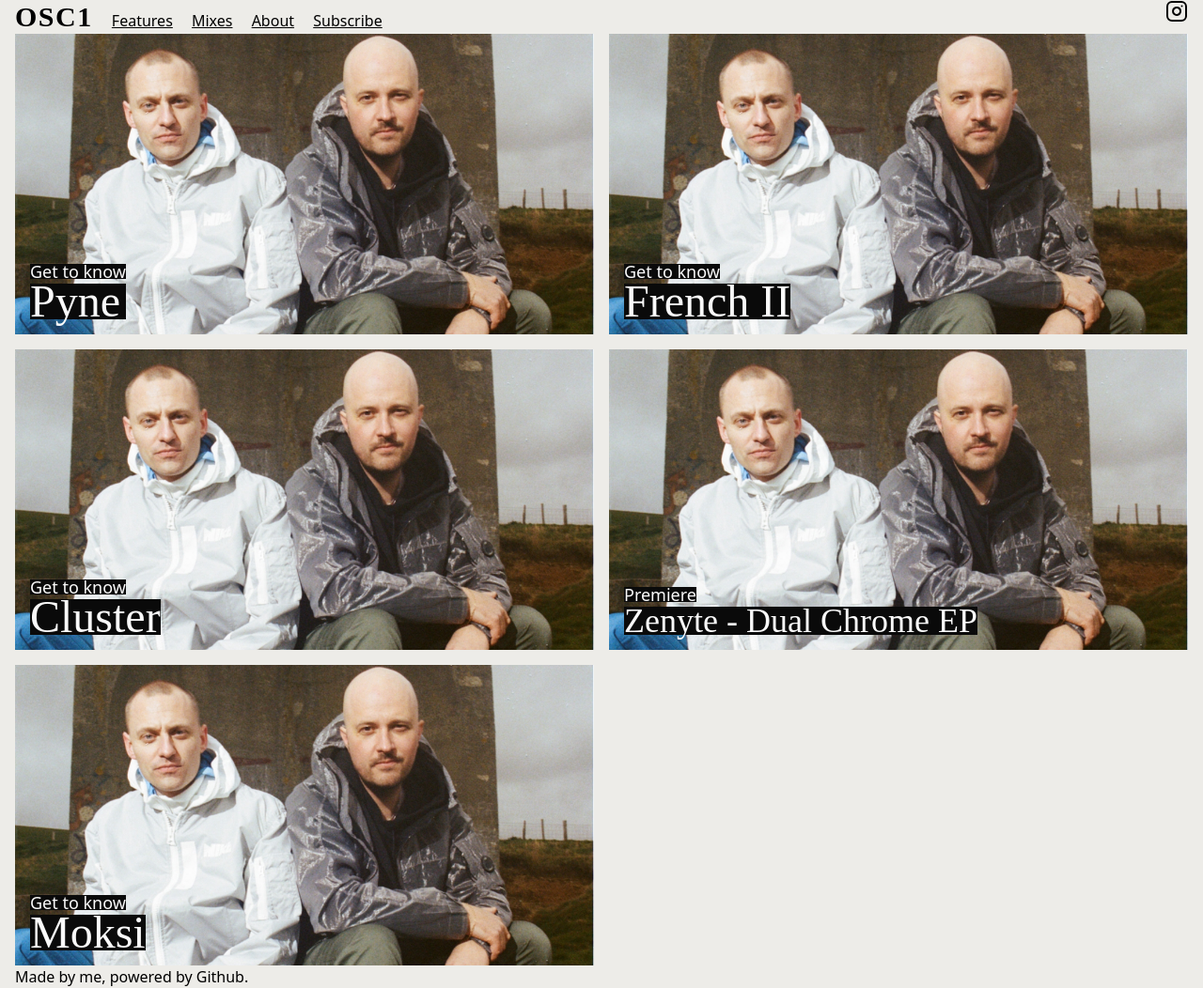
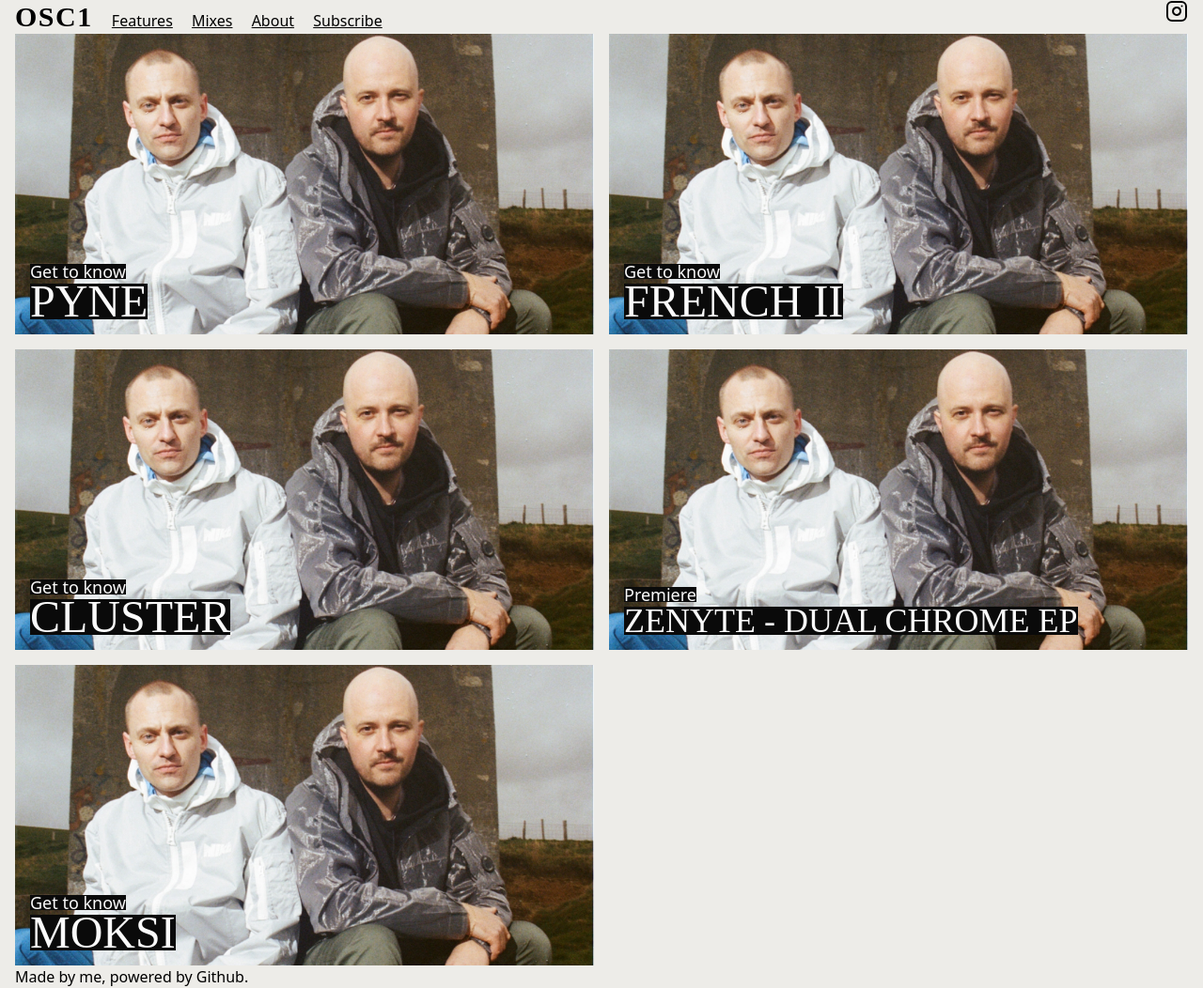
Before and after one commit to osc1blog/osc1blog.github.io, a Jekyll site: the page built from index.markdown, in a window 1280 px wide. Shown: the whole page at 94% size. Built offline with Jekyll 4.4.1, drawn with Linux system fonts in a browser that asks for light colours; nearby versions of some CDN libraries; some web fonts are replaced.

Commit message:
Update home.html

```diff
--- a/_layouts/home.html
+++ b/_layouts/home.html
@@ -10,7 +10,7 @@ layout: default
           <div class="self-end p-4">
             <h3 class="text-lg leading-[1rem] bg-neutral-950 inline-block">{{ parts.first }}</h3>
             {% assign last = parts.last %}
-            {% if last.size > 10 %} <h1 class="text-4xl leading-[1.9rem] bg-neutral-950">{{ parts.last }}</h1> {% else %} <h1 class="text-5xl leading-[2.4rem] bg-neutral-950">{{ parts.last }}</h1> {% endif %}
+            {% if last.size > 10 %} <h1 class="uppercase text-4xl leading-[1.9rem] bg-neutral-950">{{ parts.last }}</h1> {% else %} <h1 class="uppercase text-5xl leading-[2.4rem] bg-neutral-950">{{ parts.last }}</h1> {% endif %}
           </div>
         </div>
       </div>
```
